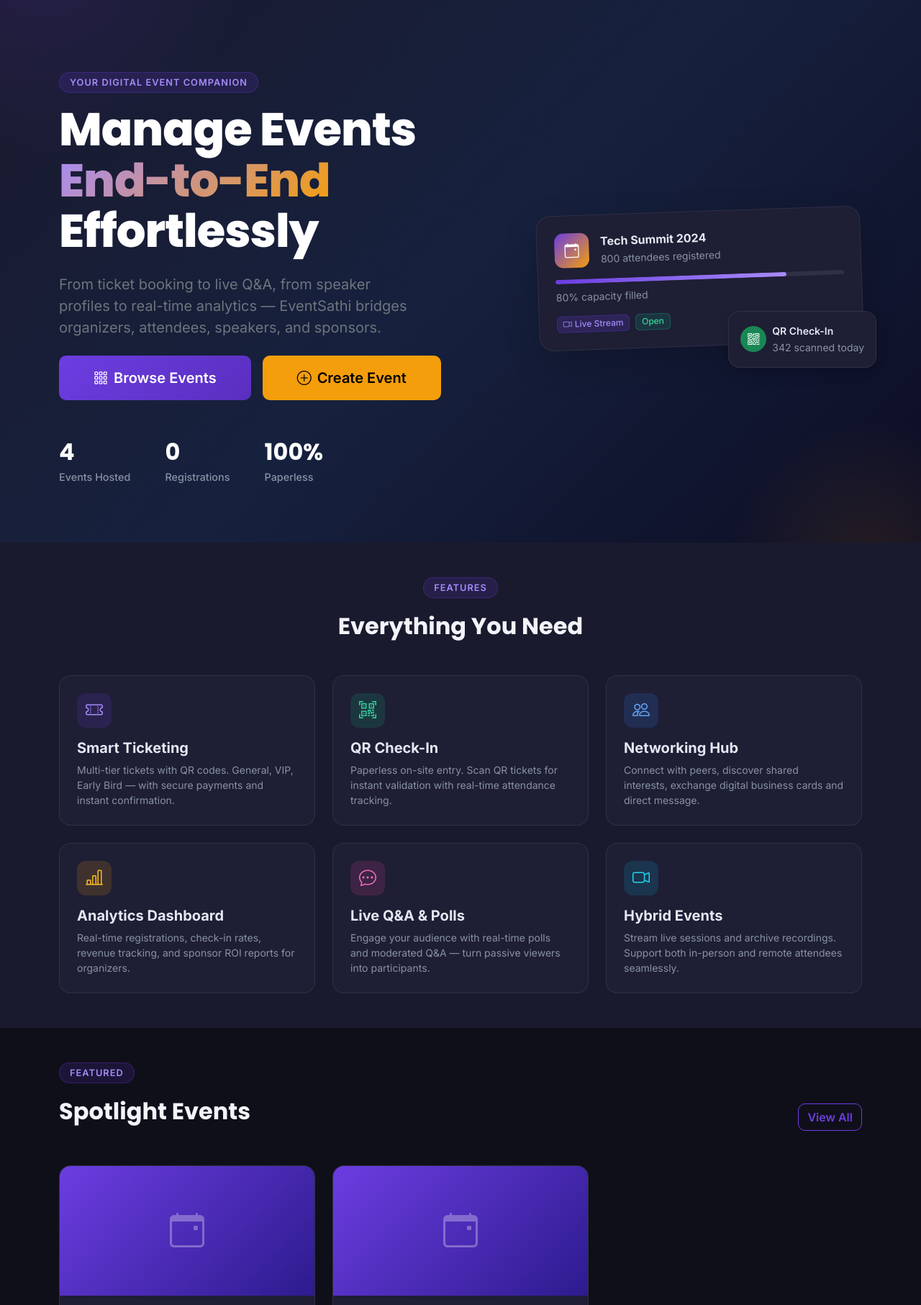
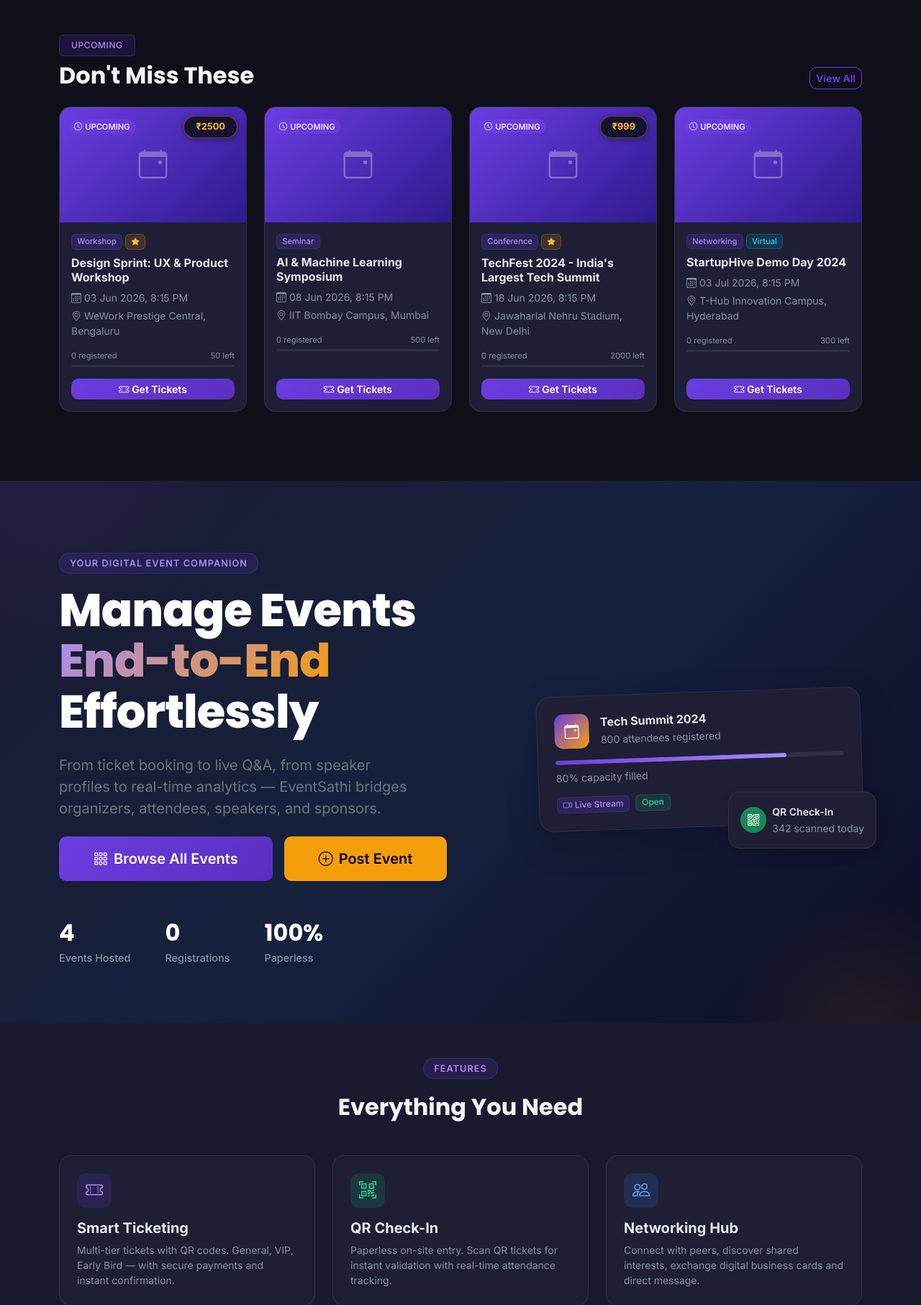
Before and after one commit to MrSailendraBhattarai/Event-Sathi, a Django app: page / in a window 1280 px wide. Shown: the part 73-1886 px from the top of the page at 72% size. Run offline with Django 5.2, Linux system fonts and the light colour scheme; a user stored in the database is signed in; data comes from the database, SQL or seed files in the repository; data that the repository does not hold is empty.

Commit message:
Update event listings to display ticket prices and live status
Introduce model methods for price and status, modify home and event list views, and create a reusable event card partial for consistent display of pricing and live/upcoming/past event statuses.

Replit-Commit-Author: Agent
Replit-Commit-Session-Id: 3af0576a-d602-416c-a937-fe90dc172b27
Replit-Commit-Checkpoint-Type: full_checkpoint
Replit-Commit-Event-Id: 85e0f039-fbb0-4ab5-b96d-235686b30e00
Replit-Commit-Screenshot-Url: https://storage.googleapis.com/screenshot-production-us-central1/e4d4169b-889f-4da5-bd3c-e42b7ff5a418/3af0576a-d602-416c-a937-fe90dc172b27/NdiOVm8
Replit-Helium-Checkpoint-Created: true

```diff
--- a/eventsathi/events/views.py
+++ b/eventsathi/events/views.py
@@ -11,19 +11,31 @@ from .forms import (EventForm, TicketTierForm, SpeakerForm, SessionForm,
 
 
 def home(request):
-    featured_events = Event.objects.filter(status='published', is_featured=True).order_by('-start_date')[:3]
-    upcoming_events = Event.objects.filter(status='published', start_date__gte=timezone.now()).order_by('start_date')[:6]
-    past_events = Event.objects.filter(status='completed').order_by('-start_date')[:3]
-    categories = Event.CATEGORY_CHOICES
-    total_events = Event.objects.filter(status__in=['published', 'completed']).count()
+    now = timezone.now()
+    live_events = Event.objects.filter(
+        status='ongoing'
+    ) | Event.objects.filter(
+        status='published', start_date__lte=now, end_date__gte=now
+    )
+    live_events = live_events.distinct().order_by('end_date')[:4]
+
+    upcoming_events = Event.objects.filter(
+        status='published', start_date__gt=now
+    ).order_by('start_date')[:8]
+
+    past_events = Event.objects.filter(
+        status__in=['completed']
+    ).order_by('-end_date')[:4]
+
+    total_events = Event.objects.filter(status__in=['published', 'ongoing', 'completed']).count()
     total_registrations = Registration.objects.filter(status='confirmed').count()
     return render(request, 'events/home.html', {
-        'featured_events': featured_events,
+        'live_events': live_events,
         'upcoming_events': upcoming_events,
         'past_events': past_events,
-        'categories': categories,
         'total_events': total_events,
         'total_registrations': total_registrations,
+        'has_events': live_events.exists() or upcoming_events.exists() or past_events.exists(),
     })
 
 
--- /dev/null
+++ b/eventsathi/templates/events/_event_card.html
@@ -0,0 +1,80 @@
+{% comment %}
+Reusable event card. Expects:
+  event         — Event instance
+  status_label  — 'live' | 'upcoming' | 'past' (optional, auto-computed if blank)
+{% endcomment %}
+{% with live_status=event.get_live_status min_price=event.get_min_price %}
+<div class="card event-card h-100" style="position:relative;overflow:hidden;">
+
+    <!-- Price badge — top right -->
+    <div style="position:absolute;top:12px;right:12px;z-index:10;">
+        {% if min_price is not None %}
+            {% if min_price == 0 %}
+            <span class="badge px-3 py-2 fw-bold" style="background:rgba(16,185,129,0.92);color:#fff;font-size:0.8rem;border-radius:20px;box-shadow:0 2px 8px rgba(0,0,0,0.35);">FREE</span>
+            {% else %}
+            <span class="badge px-3 py-2 fw-bold" style="background:rgba(15,15,30,0.88);color:#fbbf24;border:1px solid rgba(245,158,11,0.4);font-size:0.8rem;border-radius:20px;box-shadow:0 2px 8px rgba(0,0,0,0.35);">₹{{ min_price|floatformat:0 }}</span>
+            {% endif %}
+        {% endif %}
+    </div>
+
+    <!-- Status badge — top left (over image) -->
+    <div style="position:absolute;top:12px;left:12px;z-index:10;">
+        {% if live_status == 'live' %}
+        <span class="badge px-2 py-1" style="background:rgba(239,68,68,0.9);color:#fff;font-size:0.7rem;border-radius:20px;">
+            <span class="d-inline-block rounded-circle bg-white me-1" style="width:6px;height:6px;animation:pulse 1.2s infinite;"></span>LIVE
+        </span>
+        {% elif live_status == 'upcoming' %}
+        <span class="badge px-2 py-1" style="background:rgba(108,61,225,0.85);color:#fff;font-size:0.7rem;border-radius:20px;">
+            <i class="bi bi-clock me-1"></i>UPCOMING
+        </span>
+        {% else %}
+        <span class="badge px-2 py-1" style="background:rgba(71,85,105,0.85);color:#cbd5e1;font-size:0.7rem;border-radius:20px;">
+            <i class="bi bi-check2-circle me-1"></i>PAST
+        </span>
+        {% endif %}
+    </div>
+
+    <!-- Banner / Placeholder -->
+    {% if event.banner %}
+    <img src="{{ event.banner.url }}" class="card-img-top" alt="{{ event.title }}" style="height:160px;object-fit:cover;">
+    {% else %}
+    <div class="event-card-placeholder" style="height:160px;">
+        <i class="bi bi-calendar-event fs-1"></i>
+    </div>
+    {% endif %}
+
+    <div class="card-body p-3 d-flex flex-column">
+        <!-- Category & mode -->
+        <div class="d-flex flex-wrap gap-1 mb-2">
+            <span class="badge badge-category" style="font-size:0.7rem;">{{ event.get_category_display }}</span>
+            {% if event.is_virtual %}<span class="badge" style="background:rgba(6,182,212,0.15);color:#22d3ee;border:1px solid rgba(6,182,212,0.3);font-size:0.7rem;">Virtual</span>{% endif %}
+            {% if event.is_featured %}<span class="badge" style="background:rgba(245,158,11,0.15);color:#fbbf24;border:1px solid rgba(245,158,11,0.3);font-size:0.7rem;"><i class="bi bi-star-fill"></i></span>{% endif %}
+        </div>
+
+        <h6 class="fw-bold mb-1 lh-sm">{{ event.title }}</h6>
+
+        <div class="d-flex flex-column gap-1 mt-1 mb-3">
+            <small class="text-muted"><i class="bi bi-calendar3 me-1"></i>{{ event.start_date|date:"d M Y, g:i A" }}</small>
+            <small class="text-muted"><i class="bi bi-geo-alt me-1"></i>{{ event.venue }}, {{ event.city }}</small>
+        </div>
+
+        <!-- Capacity bar -->
+        <div class="mb-3">
+            <div class="d-flex justify-content-between mb-1">
+                <small class="text-muted" style="font-size:0.7rem;">{{ event.get_registered_count }} registered</small>
+                <small class="text-muted" style="font-size:0.7rem;">{{ event.get_available_seats }} left</small>
+            </div>
+            <div class="progress" style="height:3px;background:rgba(255,255,255,0.08);">
+                <div class="progress-bar" style="width:{% widthratio event.get_registered_count event.max_capacity 100 %}%;background:var(--es-primary);"></div>
+            </div>
+        </div>
+
+        <a href="{% url 'event_detail' event.slug %}" class="btn btn-primary btn-sm w-100 mt-auto">
+            {% if live_status == 'live' %}<i class="bi bi-broadcast me-1"></i>Join Now
+            {% elif live_status == 'past' %}<i class="bi bi-eye me-1"></i>View Event
+            {% else %}<i class="bi bi-ticket-perforated me-1"></i>Get Tickets
+            {% endif %}
+        </a>
+    </div>
+</div>
+{% endwith %}
--- a/eventsathi/templates/events/home.html
+++ b/eventsathi/templates/events/home.html
@@ -2,7 +2,80 @@
 {% block title %}Home{% endblock %}
 
 {% block content %}
-<!-- Hero Section -->
+
+<!-- ── EVENTS FIRST ──────────────────────────────────────────── -->
+{% if has_events %}
+<section class="py-5">
+    <div class="container">
+
+        <!-- LIVE NOW -->
+        {% if live_events %}
+        <div class="mb-5">
+            <div class="d-flex justify-content-between align-items-end mb-4">
+                <div>
+                    <span class="badge mb-2 px-3 py-2" style="background:rgba(239,68,68,0.15);color:#f87171;border:1px solid rgba(239,68,68,0.35);font-size:0.75rem;letter-spacing:.05em;">
+                        <span class="d-inline-block rounded-circle bg-danger me-1" style="width:7px;height:7px;animation:pulse 1.2s infinite;"></span>
+                        LIVE NOW
+                    </span>
+                    <h2 class="section-title mb-0">Happening Right Now</h2>
+                </div>
+                <a href="{% url 'event_list' %}" class="btn btn-outline-primary btn-sm">View All</a>
+            </div>
+            <div class="row gy-4">
+                {% for event in live_events %}
+                <div class="col-lg-3 col-md-6">
+                    {% include 'events/_event_card.html' with event=event status_label='live' %}
+                </div>
+                {% endfor %}
+            </div>
+        </div>
+        {% endif %}
+
+        <!-- UPCOMING -->
+        {% if upcoming_events %}
+        <div class="mb-5">
+            <div class="d-flex justify-content-between align-items-end mb-4">
+                <div>
+                    <span class="badge mb-2 px-3 py-2" style="background:rgba(108,61,225,0.15);color:#a78bfa;border:1px solid rgba(108,61,225,0.35);font-size:0.75rem;letter-spacing:.05em;">UPCOMING</span>
+                    <h2 class="section-title mb-0">Don't Miss These</h2>
+                </div>
+                <a href="{% url 'event_list' %}" class="btn btn-outline-primary btn-sm">View All</a>
+            </div>
+            <div class="row gy-4">
+                {% for event in upcoming_events %}
+                <div class="col-lg-3 col-md-6">
+                    {% include 'events/_event_card.html' with event=event status_label='upcoming' %}
+                </div>
+                {% endfor %}
+            </div>
+        </div>
+        {% endif %}
+
+        <!-- PAST -->
+        {% if past_events %}
+        <div>
+            <div class="d-flex justify-content-between align-items-end mb-4">
+                <div>
+                    <span class="badge mb-2 px-3 py-2" style="background:rgba(100,116,139,0.15);color:#94a3b8;border:1px solid rgba(100,116,139,0.35);font-size:0.75rem;letter-spacing:.05em;">PAST</span>
+                    <h2 class="section-title mb-0">Recently Concluded</h2>
+                </div>
+                <a href="{% url 'event_list' %}" class="btn btn-outline-primary btn-sm">View All</a>
+            </div>
+            <div class="row gy-4">
+                {% for event in past_events %}
+                <div class="col-lg-3 col-md-6">
+                    {% include 'events/_event_card.html' with event=event status_label='past' %}
+                </div>
+                {% endfor %}
+            </div>
+        </div>
+        {% endif %}
+
+    </div>
+</section>
+{% endif %}
+
+<!-- ── HERO ──────────────────────────────────────────────────── -->
 <section class="hero-section">
     <div class="container position-relative" style="z-index:1;">
         <div class="row align-items-center gy-5">
@@ -18,16 +91,20 @@
                 </p>
                 <div class="d-flex flex-wrap gap-3">
                     <a href="{% url 'event_list' %}" class="btn btn-primary btn-lg px-5 py-3">
-                        <i class="bi bi-grid-3x3-gap me-2"></i>Browse Events
+                        <i class="bi bi-grid-3x3-gap me-2"></i>Browse All Events
                     </a>
                     {% if not user.is_authenticated %}
                     <a href="{% url 'register' %}" class="btn btn-outline-light btn-lg px-5 py-3">
                         Get Started Free
                     </a>
                     {% else %}
+                    {% with profile=user.profile %}
+                    {% if profile.role == 'organizer' or user.is_staff %}
                     <a href="{% url 'event_create' %}" class="btn btn-warning btn-lg px-5 py-3">
-                        <i class="bi bi-plus-circle me-2"></i>Create Event
+                        <i class="bi bi-plus-circle me-2"></i>Post Event
                     </a>
+                    {% endif %}
+                    {% endwith %}
                     {% endif %}
                 </div>
                 <div class="d-flex gap-5 mt-5">
@@ -83,7 +160,7 @@
     </div>
 </section>
 
-<!-- Features -->
+<!-- ── FEATURES ───────────────────────────────────────────────── -->
 <section class="py-5" style="background:var(--es-dark-2);">
     <div class="container">
         <div class="text-center section-header">
@@ -149,91 +226,7 @@
     </div>
 </section>
 
-<!-- Featured Events -->
-{% if featured_events or upcoming_events %}
-<section class="py-5">
-    <div class="container">
-        {% if featured_events %}
-        <div class="section-header d-flex justify-content-between align-items-end">
-            <div>
-                <div class="section-badge">Featured</div>
-                <h2 class="section-title mt-2">Spotlight Events</h2>
-            </div>
-            <a href="{% url 'event_list' %}" class="btn btn-outline-primary">View All</a>
-        </div>
-        <div class="row gy-4 mb-5">
-            {% for event in featured_events %}
-            <div class="col-lg-4">
-                <div class="card event-card h-100">
-                    {% if event.banner %}
-                    <img src="{{ event.banner.url }}" class="card-img-top" alt="{{ event.title }}">
-                    {% else %}
-                    <div class="event-card-placeholder">
-                        <i class="bi bi-calendar-event"></i>
-                    </div>
-                    {% endif %}
-                    <div class="card-body p-4">
-                        <div class="d-flex justify-content-between align-items-start mb-2">
-                            <span class="badge badge-category">{{ event.get_category_display }}</span>
-                            {% if event.is_virtual %}<span class="badge" style="background:rgba(6,182,212,0.15);color:#22d3ee;border:1px solid rgba(6,182,212,0.3);">Virtual</span>{% endif %}
-                        </div>
-                        <h5 class="fw-bold mb-2">{{ event.title }}</h5>
-                        <p class="text-muted small mb-3">{{ event.description|truncatewords:15 }}</p>
-                        <div class="d-flex flex-column gap-1 mb-3">
-                            <small class="text-muted"><i class="bi bi-calendar3 me-2"></i>{{ event.start_date|date:"D, d M Y" }}</small>
-                            <small class="text-muted"><i class="bi bi-geo-alt me-2"></i>{{ event.venue }}, {{ event.city }}</small>
-                            <small class="text-muted"><i class="bi bi-people me-2"></i>{{ event.get_registered_count }} / {{ event.max_capacity }} registered</small>
-                        </div>
-                        <a href="{% url 'event_detail' event.slug %}" class="btn btn-primary w-100">View Event</a>
-                    </div>
-                </div>
-            </div>
-            {% endfor %}
-        </div>
-        {% endif %}
-
-        <div class="section-header d-flex justify-content-between align-items-end">
-            <div>
-                <div class="section-badge">Upcoming</div>
-                <h2 class="section-title mt-2">Don't Miss Out</h2>
-            </div>
-            <a href="{% url 'event_list' %}" class="btn btn-outline-primary">View All</a>
-        </div>
-        <div class="row gy-4">
-            {% for event in upcoming_events %}
-            <div class="col-lg-4 col-md-6">
-                <div class="card event-card h-100">
-                    {% if event.banner %}
-                    <img src="{{ event.banner.url }}" class="card-img-top" alt="{{ event.title }}">
-                    {% else %}
-                    <div class="event-card-placeholder">
-                        <i class="bi bi-calendar-event"></i>
-                    </div>
-                    {% endif %}
-                    <div class="card-body p-4">
-                        <div class="mb-2">
-                            <span class="badge badge-category">{{ event.get_category_display }}</span>
-                            {% if event.is_virtual %}<span class="badge ms-1" style="background:rgba(6,182,212,0.15);color:#22d3ee;border:1px solid rgba(6,182,212,0.3);">Virtual</span>{% endif %}
-                        </div>
-                        <h6 class="fw-bold mb-2">{{ event.title }}</h6>
-                        <div class="d-flex flex-column gap-1 mb-3">
-                            <small class="text-muted"><i class="bi bi-calendar3 me-2"></i>{{ event.start_date|date:"D, d M Y" }}</small>
-                            <small class="text-muted"><i class="bi bi-geo-alt me-2"></i>{{ event.city }}</small>
-                        </div>
-                        <div class="d-flex justify-content-between align-items-center">
-                            <small class="text-muted">{{ event.get_registered_count }} registered</small>
-                            <a href="{% url 'event_detail' event.slug %}" class="btn btn-sm btn-primary px-3">View</a>
-                        </div>
-                    </div>
-                </div>
-            </div>
-            {% endfor %}
-        </div>
-    </div>
-</section>
-{% endif %}
-
-<!-- CTA -->
+<!-- ── CTA ────────────────────────────────────────────────────── -->
 {% if not user.is_authenticated %}
 <section class="py-5" style="background:linear-gradient(135deg, rgba(108,61,225,0.15), rgba(245,158,11,0.1));">
     <div class="container text-center">
@@ -246,4 +239,11 @@
     </div>
 </section>
 {% endif %}
+
+<style>
+@keyframes pulse {
+    0%, 100% { opacity: 1; }
+    50% { opacity: 0.3; }
+}
+</style>
 {% endblock %}
```
Also changed, not shown: eventsathi/events/models.py (+16 -0 lines), eventsathi/templates/events/event_list.html (+1 -40 lines).
